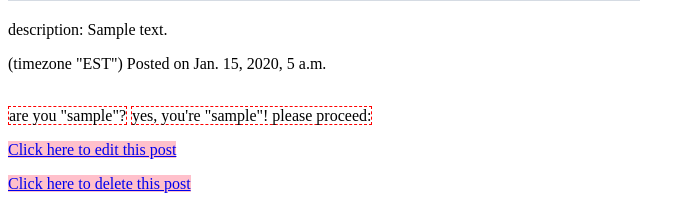
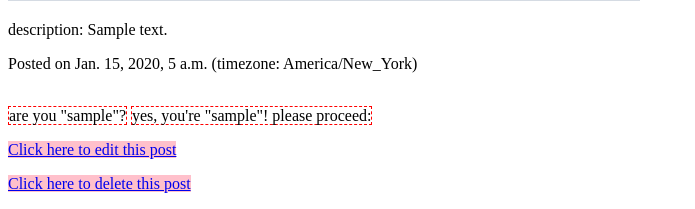
Before and after one commit to jordbort/capstone-glitch_generator, a Django app: page /post/1/ in a window 1280 px wide. Shown: the part 659-868 px from the top of the page, without its empty margins (0-695 px from the left). Run offline with Django 4.2, Linux system fonts and the light colour scheme; a user stored in the database is signed in; tables that the repository leaves empty hold one stand-in row (values such as "Sample post"); grey boxes marked "Sample" are stand-in pictures.

Commit message:
Implemented placeholder for profile timezone

```diff
--- a/main_app/templates/post_detail.html
+++ b/main_app/templates/post_detail.html
@@ -13,8 +13,8 @@
     <img src={{post.image_url}} width="50%" height="auto" />
     <p>description: {{post.description}}</p>
 
-    {% timezone "EST" %}
-    <p>(timezone "EST") Posted on {{post.created_at}}</p>
+    {% timezone change_to_profile_timezone %}
+    <p>Posted on {{post.created_at}} (timezone: {{change_to_profile_timezone}})</p>
     {% endtimezone %}
 
     <!-- <p>(post.tags) {{post.tags}}</p> -->
--- a/main_app/views.py
+++ b/main_app/views.py
@@ -12,6 +12,7 @@ from django.contrib.auth.forms import UserCreationForm
 from django.contrib.auth.decorators import login_required
 from django.utils.decorators import method_decorator
 # from django.contrib.auth.models import User
+import pytz, datetime as dt
 
 # Create your views here.
 
@@ -70,7 +71,12 @@ class PostDetail(DetailView):
     template_name = 'post_detail.html'
 
     def get_context_data(self, **kwargs):
+        # print(pytz.utc.zone)
+        # print(len(pytz.common_timezones))
         context = super().get_context_data(**kwargs)
+        context['change_to_profile_timezone'] = 'America/New_York'
+        print('UTC:', dt.datetime.now())
+        print('EST?', dt.datetime.now(tz=dt.timezone(offset=dt.timedelta(hours=-5))))
         current_user = self.request.user
         if current_user.is_authenticated:
             context['auth_profile'] = Profile.objects.get(
```
